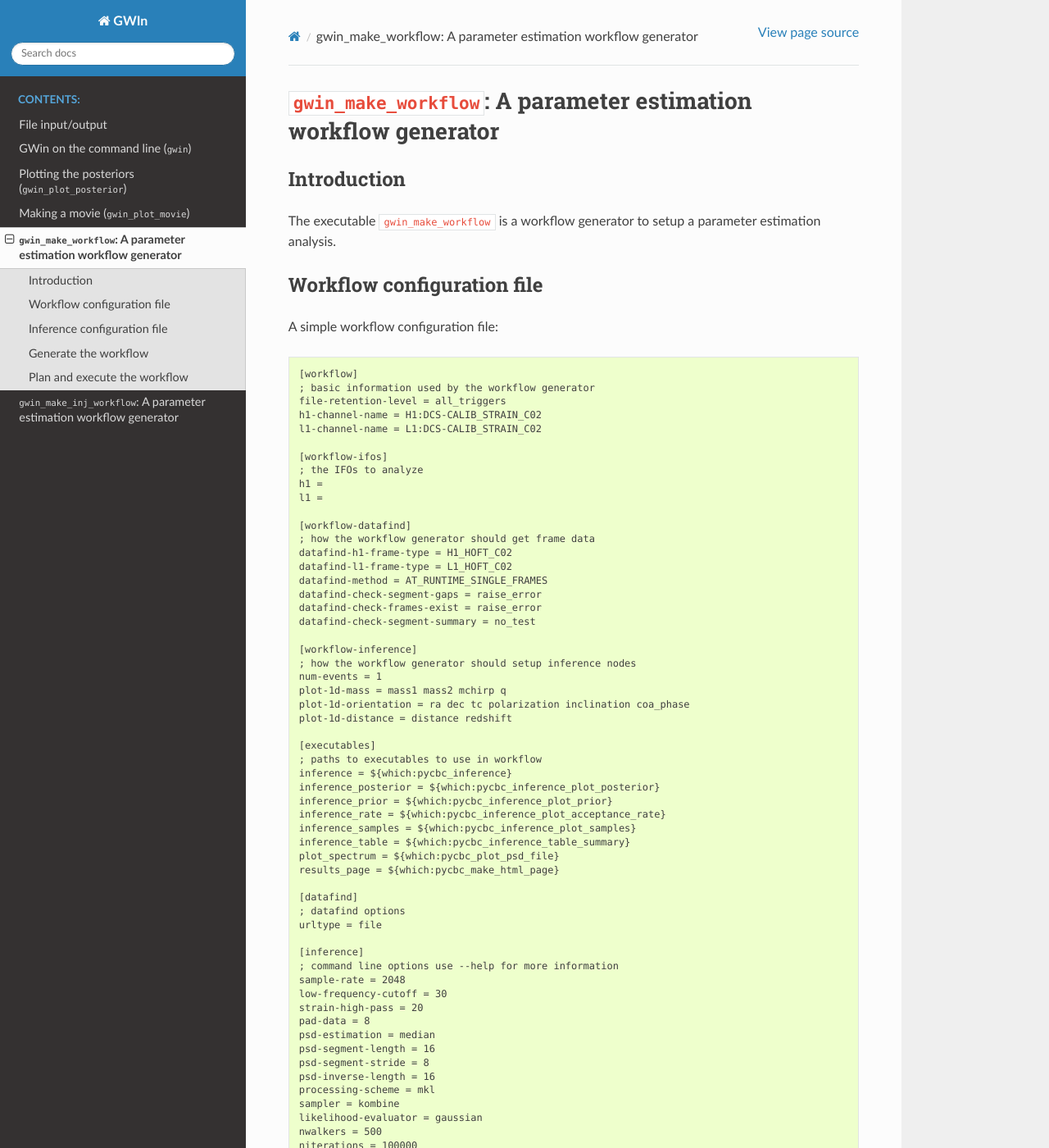
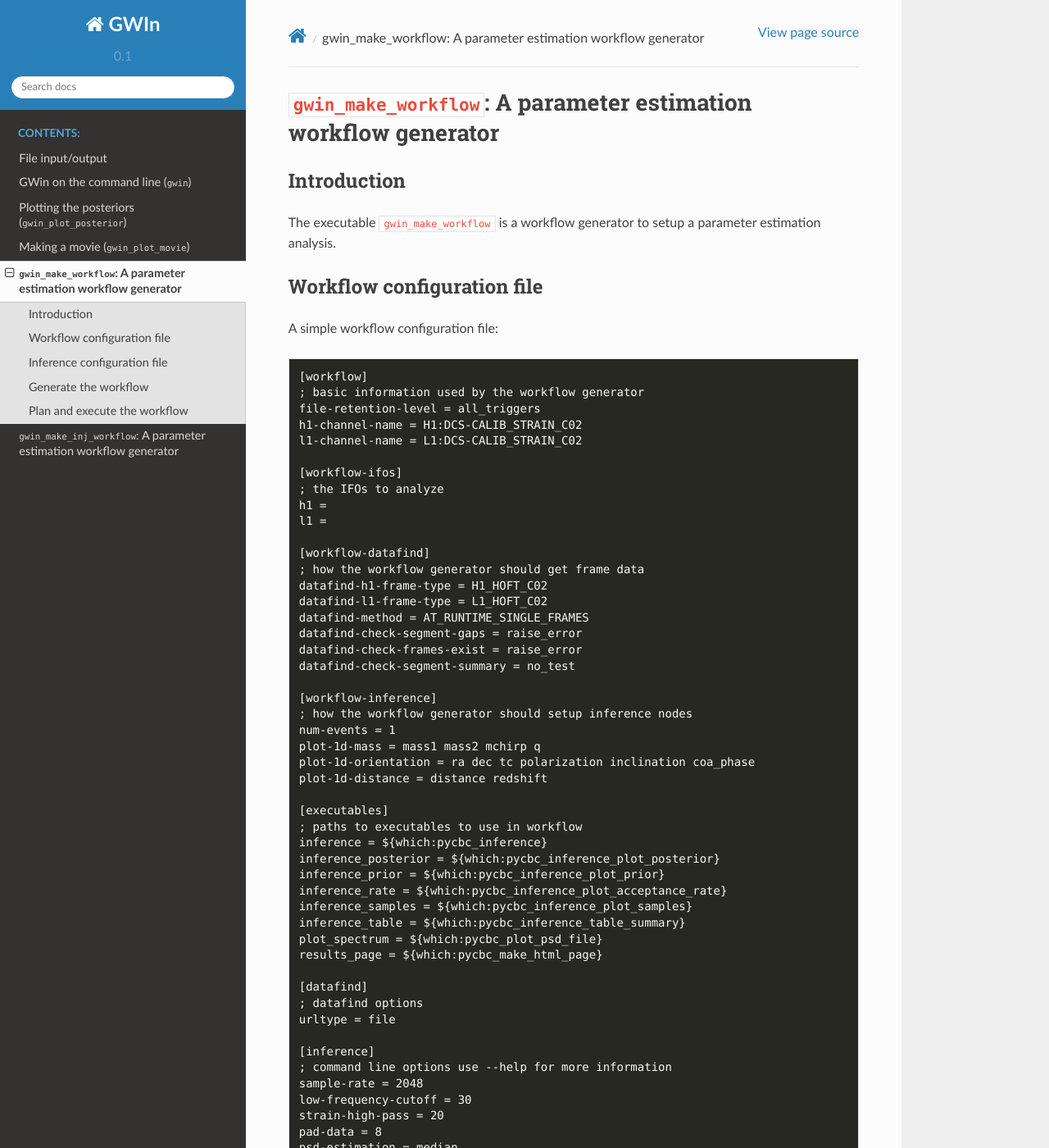
Before and after one commit to gwastro/gwin, a Sphinx documentation site: the page built from docs/command-line/gwin_make_workflow.rst, in a window 1280 px wide and 1400 px high. Shown: the whole window at 82% size. Built offline with Sphinx 7.4.7 and the Read the Docs theme 2.0.0, drawn with Linux system fonts in a browser that asks for light colours.

Commit message:
docs: minor tweaks to docs style

```diff
--- /dev/null
+++ b/docs/_static/css/gwin.css
@@ -0,0 +1,8 @@
+
+.icon {
+		font-size: 24px !important;
+}
+
+pre {
+		font-size: 14px !important;
+}
--- a/docs/conf.py
+++ b/docs/conf.py
@@ -18,6 +18,8 @@
 import glob
 import os.path
 
+from gwin import __version__ as gwin_version
+
 # -- Project information -----------------------------------------------------
 
 project = u'GWIn'
@@ -25,10 +27,10 @@ copyright = u'2018, Collin Capano'
 author = u'Collin Capano'
 
 # The short X.Y version
-version = u''
+version = '{0}.{1}'.format(*gwin_version.split('.'))
+
 # The full version, including alpha/beta/rc tags
-release = u''
-
+release = gwin_version
 
 # -- General configuration ---------------------------------------------------
 
@@ -75,7 +77,7 @@ language = None
 exclude_patterns = [u'_build', 'Thumbs.db', '.DS_Store']
 
 # The name of the Pygments (syntax highlighting) style to use.
-pygments_style = 'sphinx'
+pygments_style = 'monokai'
 
 # The reST default role (used for this markup: `text`) to use for all
 # documents.
```
